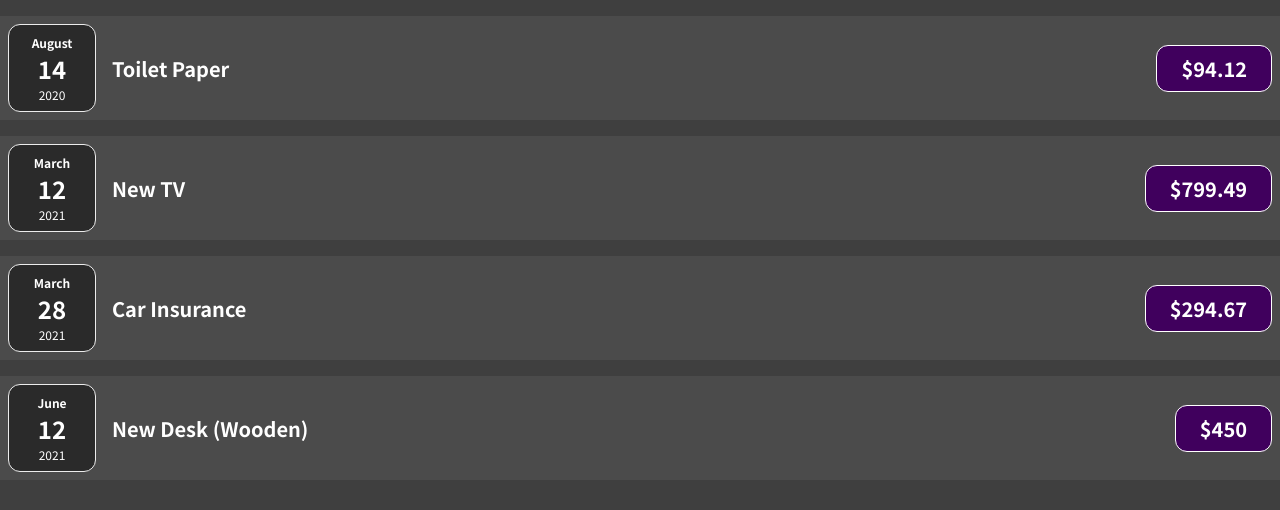
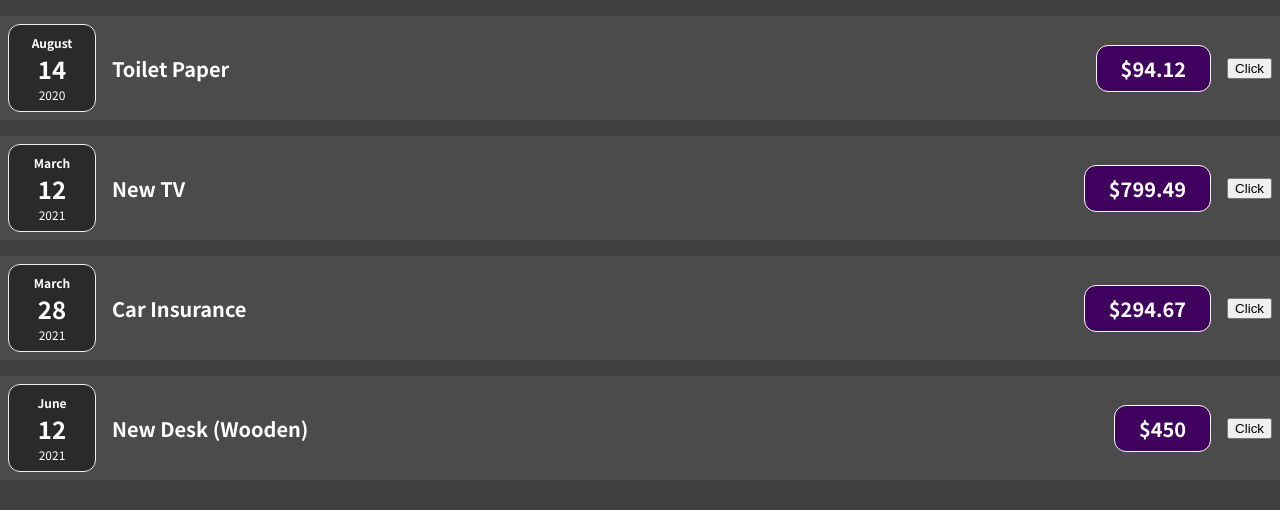
Before and after one commit to iamsomraj/Monitor-Your-Expense, a React (Create React App) app: page / in a window 1280 px wide. Shown: the top 510 px of the page. Built offline with nearby package versions, Linux system fonts and the light colour scheme.

Commit message:
Btn added in expense item

```diff
--- a/src/components/Expense/ExpenseItem.tsx
+++ b/src/components/Expense/ExpenseItem.tsx
@@ -1,3 +1,4 @@
+import React, { useState } from "react";
 import Card from "../UI/Card";
 import ExpenseDate from "./ExpenseDate";
 import "./ExpenseItem.css";
@@ -9,12 +10,19 @@ interface ExpenseItemProps {
 }
 
 const ExpenseItem: React.FC<ExpenseItemProps> = (props) => {
+  const [title, setTitle] = useState(props.title);
+
+  const titleHandler = () => {
+    setTitle("Title changed");
+  };
+
   return (
     <Card className="expense-item">
       <ExpenseDate date={props.date} />
       <div className="expense-item__description">
-        <h2>{props.title}</h2>
+        <h2>{title}</h2>
         <div className="expense-item__price">${props.amount}</div>
+        <button onClick={titleHandler}>Click</button>
       </div>
     </Card>
   );
```
